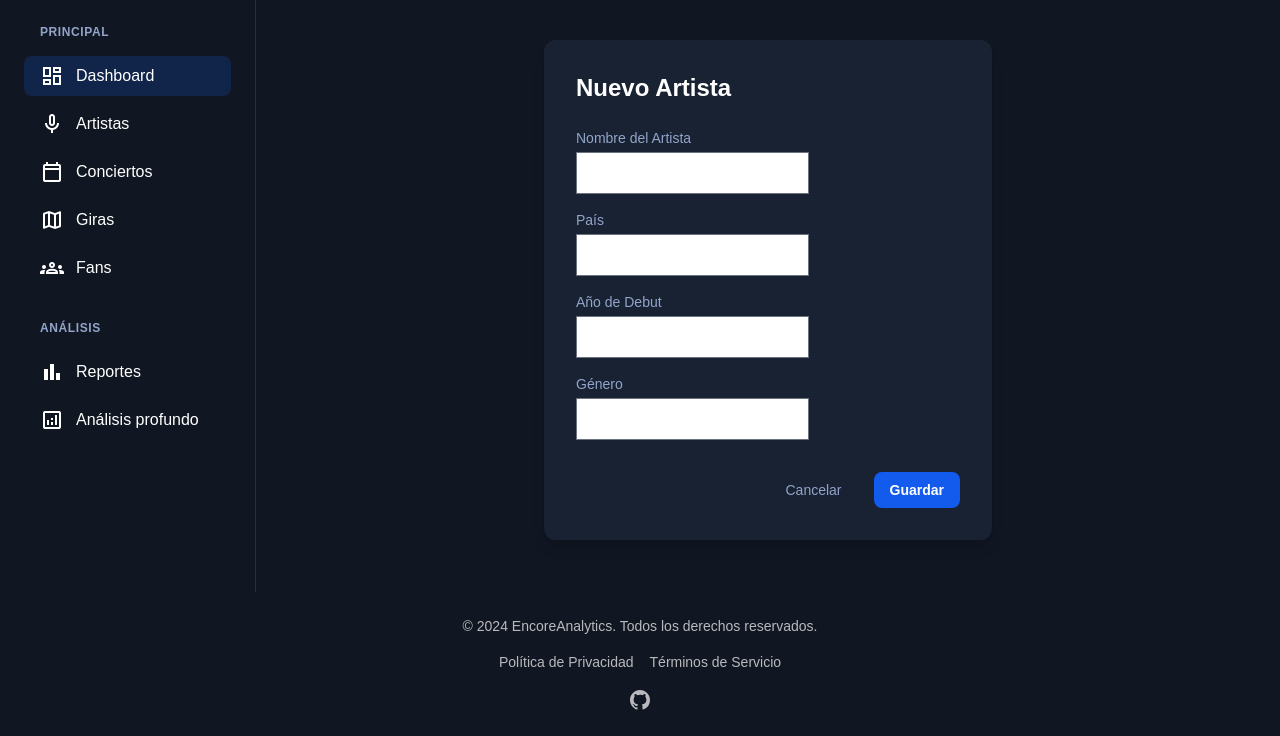
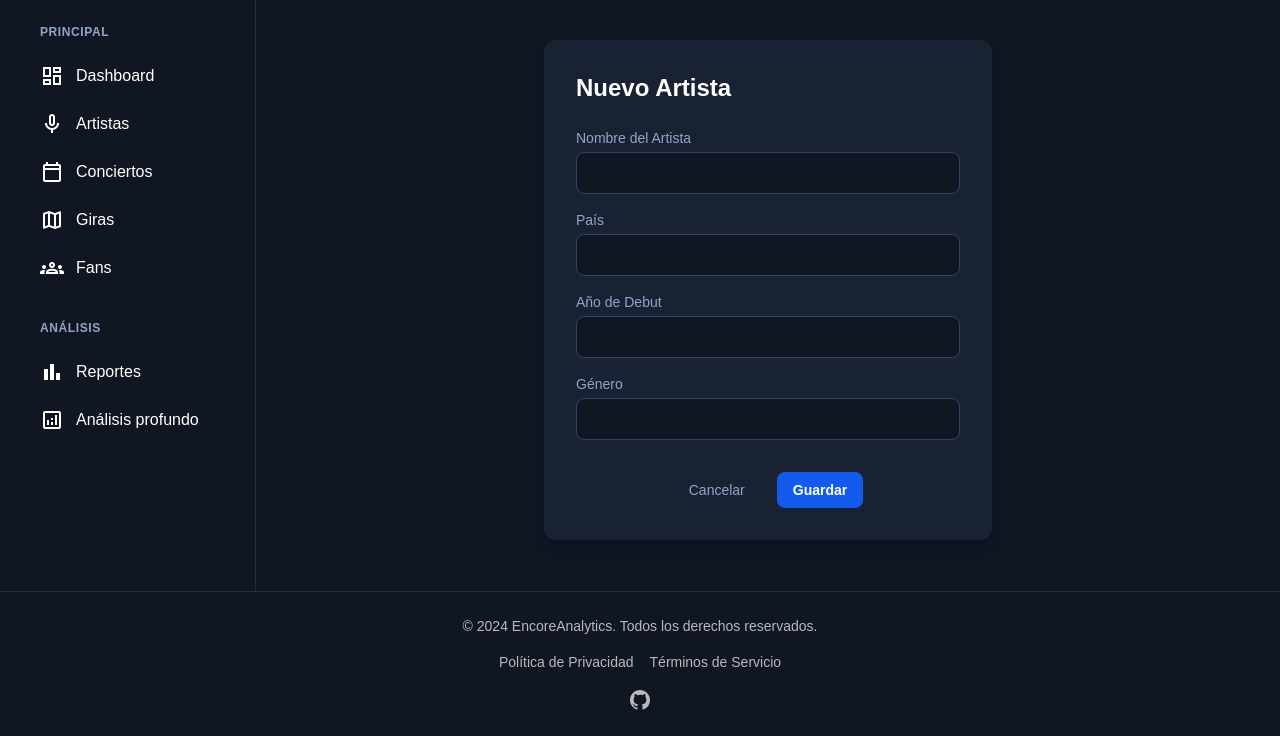
Before and after one commit to Juan-Garcia16/EncoreAnalytics, a Django app: page /artists/add/ in a window 1280 px wide. Shown: the part 64-800 px from the top of the page. Run offline with Django 5.2, Linux system fonts and the light colour scheme; some libraries are stand-ins or nearby versions.

Commit message:
estilos del form-artist solucionado gracias al form_class en el views

```diff
--- /dev/null
+++ b/core/forms.py
@@ -0,0 +1,22 @@
+# core/forms.py
+from django import forms
+from .models import Artist
+
+class ArtistForm(forms.ModelForm):
+    class Meta:
+        model = Artist
+        fields = ['name', 'country', 'debut_year', 'genre']
+        widgets = {
+            'name': forms.TextInput(attrs={
+                'class': 'w-full bg-[#111722] border border-[#324467] text-white rounded-lg px-3 py-2 focus:ring-primary focus:border-primary'
+            }),
+            'country': forms.TextInput(attrs={
+                'class': 'w-full bg-[#111722] border border-[#324467] text-white rounded-lg px-3 py-2 focus:ring-primary focus:border-primary'
+            }),
+            'debut_year': forms.NumberInput(attrs={
+                'class': 'w-full bg-[#111722] border border-[#324467] text-white rounded-lg px-3 py-2 focus:ring-primary focus:border-primary'
+            }),
+            'genre': forms.TextInput(attrs={
+                'class': 'w-full bg-[#111722] border border-[#324467] text-white rounded-lg px-3 py-2 focus:ring-primary focus:border-primary'
+            }),
+        }
--- a/core/views.py
+++ b/core/views.py
@@ -2,6 +2,7 @@ from django.shortcuts import render
 from django.views.generic import ListView, CreateView
 from django.urls import reverse_lazy
 from .models import Artist, City, Venue
+from .forms import ArtistForm
 
 # Create your views here.
 def HomeView(request):
@@ -16,8 +17,8 @@ class ArtistListView(ListView):
 
 class ArtistCreateView(CreateView):
     model = Artist
+    form_class = ArtistForm
     template_name = 'core/artist_form.html'
-    fields = ['name', 'country', 'debut_year', 'genre']
     success_url = reverse_lazy('artist_list')
 
 # City views
--- a/templates/base.html
+++ b/templates/base.html
@@ -9,6 +9,8 @@
       href="https://fonts.googleapis.com/css2?family=Material+Symbols+Outlined"
       rel="stylesheet"
     />
+    <script src="https://unpkg.com/htmx.org@1.9.10"></script>
+
     <script>
       tailwind.config = {
         darkMode: "class",
@@ -91,15 +93,41 @@
               Principal
             </p>
             <a
-              class="flex items-center gap-3 px-4 py-2 rounded-lg text-white bg-primary/20 hover:bg-primary/30 transition-colors"
-              href="#"
+              href="{% url 'dashboard' %}"
+              class="flex items-center gap-3 px-4 py-2 rounded-lg text-white transition-colors
+              {% if request.resolver_match.url_name == 'dashboard' %}
+                  bg-primary/20 hover:bg-primary/30
+              {% else %}
+                  hover:bg-primary/10
+              {% endif %}"
               ><span class="material-symbols-outlined">dashboard</span
               >Dashboard</a
-            ><a
-              class="flex items-center gap-3 px-4 py-2 rounded-lg text-white hover:bg-primary/10 transition-colors"
-              href="#"
-              ><span class="material-symbols-outlined">mic</span>Artistas</a
-            ><a
+            >
+            <!-- <a
+  hx-get="{% url 'artist_list' %}"
+  hx-target="#main-content"
+  hx-swap="innerHTML"
+  class="flex items-center gap-3 px-4 py-2 rounded-lg text-white hover:bg-primary/10 transition-colors"
+>
+  <span class="material-symbols-outlined">mic</span>
+  Artistas
+</a> -->
+
+            <a
+              href="{% url 'artist_list' %}"
+              class="flex items-center gap-3 px-4 py-2 rounded-lg text-white transition-colors
+              {% if request.resolver_match.url_name == 'artist_list' %}
+                  bg-primary/20 hover:bg-primary/30
+              {% else %}
+                  hover:bg-primary/10
+              {% endif %}"
+            >
+              <span class="material-symbols-outlined">mic</span>
+              Artistas
+            </a>
+
+
+            <a
               class="flex items-center gap-3 px-4 py-2 rounded-lg text-white hover:bg-primary/10 transition-colors"
               href="#"
               ><span class="material-symbols-outlined">calendar_today</span
@@ -133,11 +161,11 @@
             >
           </nav>
         </aside>
-        <main class="flex-1 flex flex-col">
+        <main class="flex-1 flex flex-col id="main-content" hx-target="this" hx-swap="innerHTML"">
           {% block content %}{% endblock %}
         </main>
       </div>
-      <footer class="bg-[#111722] text-white/70 py-6 px-10 mt-auto">
+      <footer class="bg-[#111722] text-white/70 py-6 px-10 mt-auto border-t border-solid border-[#232f48]">
         <div
           class="container mx-auto flex flex-col items-center justify-center gap-4 text-center"
         >
--- a/templates/core/artist_form.html
+++ b/templates/core/artist_form.html
@@ -41,7 +41,7 @@
         {{ form.genre }}
       </div>
 
-      <div class="flex justify-end gap-4 pt-4">
+      <div class="flex justify-center gap-4 pt-4">
         <a href="{% url 'artist_list' %}"
            class="px-4 py-2 text-sm font-medium text-[#92a4c9] rounded-lg hover:bg-[#324467]">
            Cancelar
```
